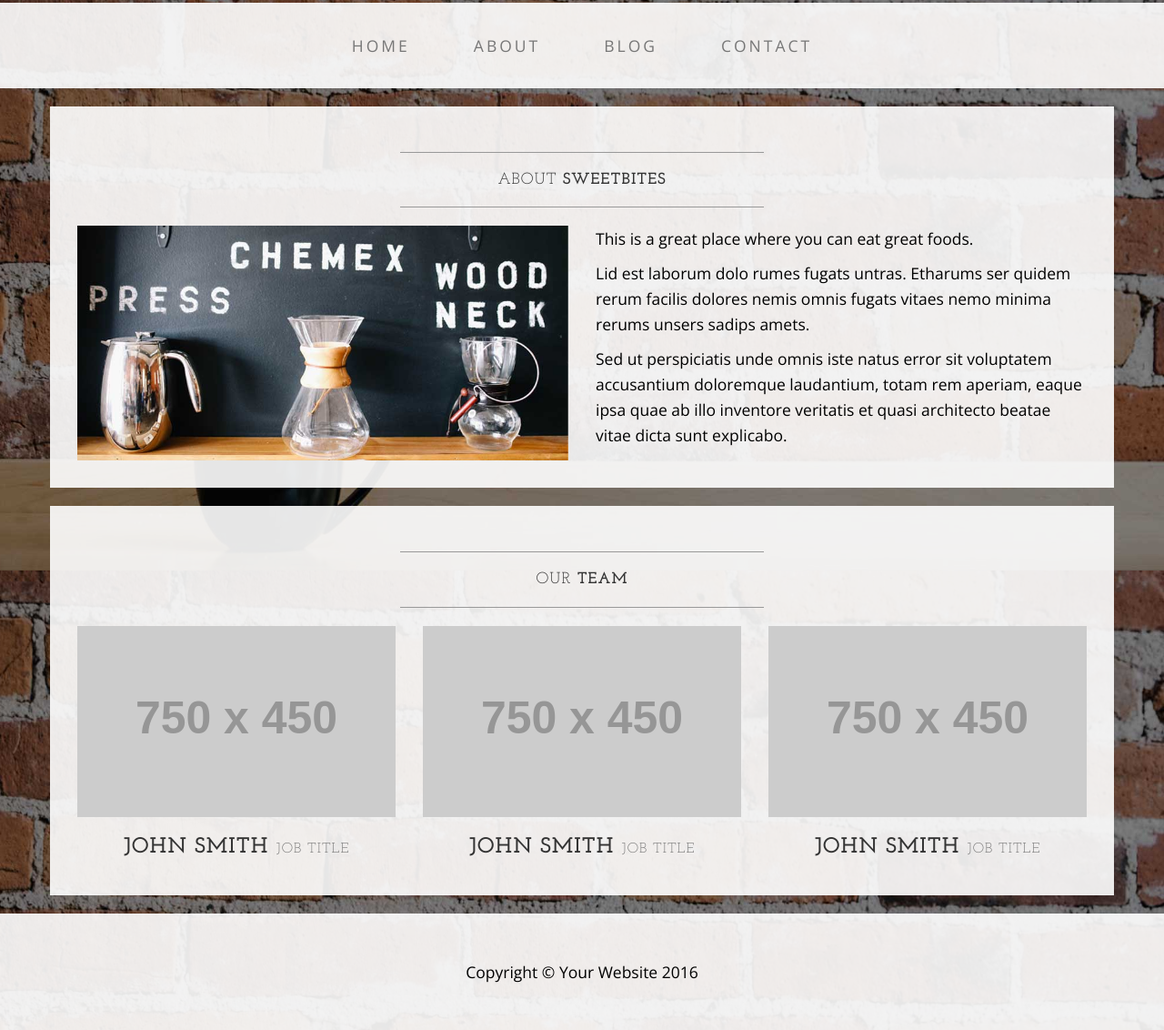
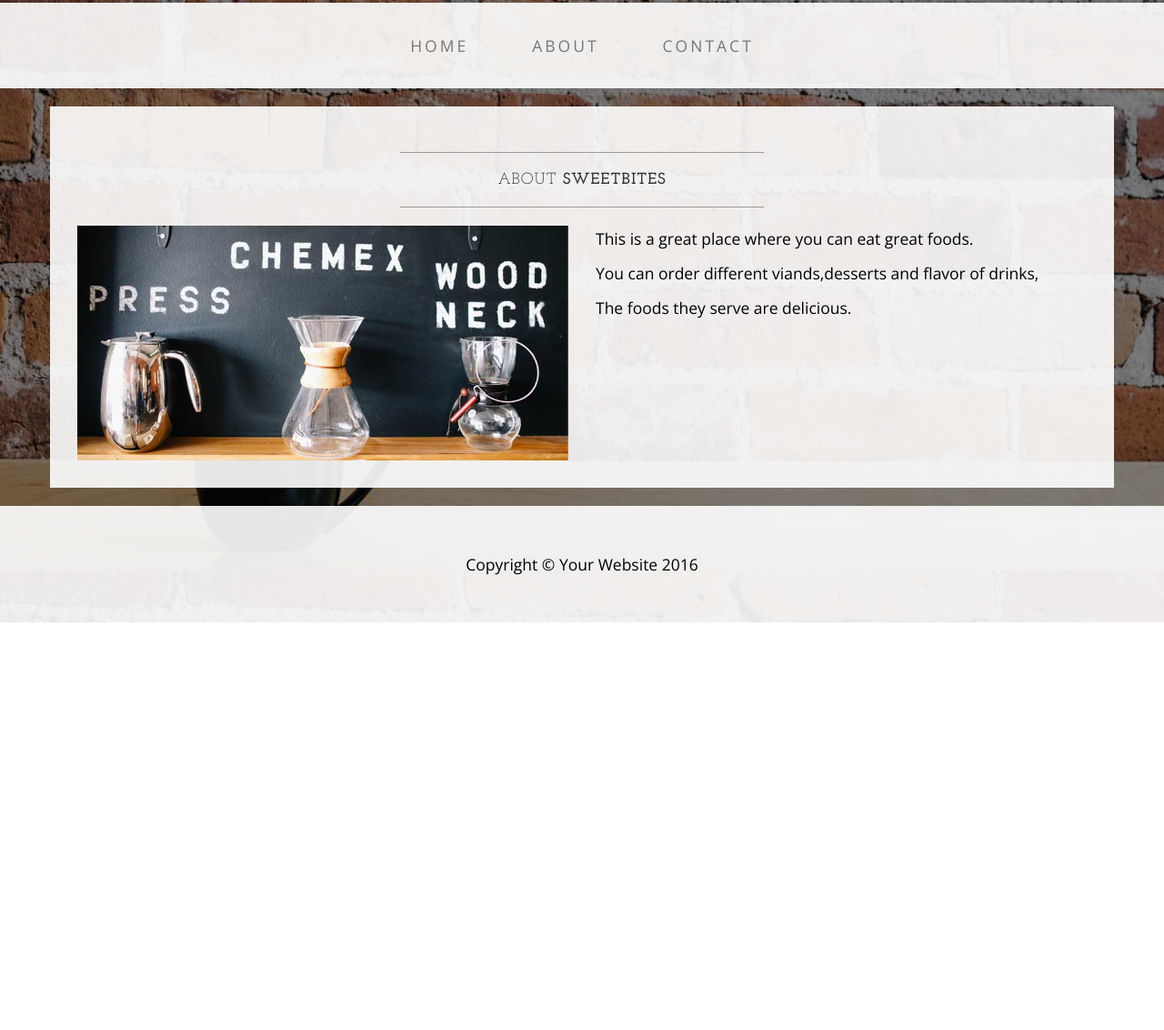
Before and after one commit to meolanonales/business.github.io, a plain HTML site: page about.html in a window 1280 px wide. Shown: the part 173-1305 px from the top of the page at 91% size. After the commit the page ends 857 px from the top, so only its background shows below. Drawn offline with nearby package versions, Linux system fonts and the light colour scheme; placeholder pictures from the web are drawn by us.

Commit message:
Update about.html

```diff
--- a/about.html
+++ b/about.html
@@ -58,9 +58,7 @@
                     <li>
                         <a href="about.html">About</a>
                     </li>
-                    <li>
-                        <a href="blog.html">Blog</a>
-                    </li>
+
                     <li>
                         <a href="contact.html">Contact</a>
                     </li>
@@ -87,43 +85,13 @@
                 </div>
                 <div class="col-md-6">
                     <p>This is a great place where you can eat great foods.</p>
-                    <p>Lid est laborum dolo rumes fugats untras. Etharums ser quidem rerum facilis dolores nemis omnis fugats vitaes nemo minima rerums unsers sadips amets.</p>
-                    <p>Sed ut perspiciatis unde omnis iste natus error sit voluptatem accusantium doloremque laudantium, totam rem aperiam, eaque ipsa quae ab illo inventore veritatis et quasi architecto beatae vitae dicta sunt explicabo.</p>
+                    <p>You can order different viands,desserts and flavor of drinks,</p>
+                    <p>The foods they serve are delicious.</p>
                 </div>
                 <div class="clearfix"></div>
             </div>
         </div>
 
-        <div class="row">
-            <div class="box">
-                <div class="col-lg-12">
-                    <hr>
-                    <h2 class="intro-text text-center">Our
-                        <strong>Team</strong>
-                    </h2>
-                    <hr>
-                </div>
-                <div class="col-sm-4 text-center">
-                    <img class="img-responsive" src="http://placehold.it/750x450" alt="">
-                    <h3>John Smith
-                        <small>Job Title</small>
-                    </h3>
-                </div>
-                <div class="col-sm-4 text-center">
-                    <img class="img-responsive" src="http://placehold.it/750x450" alt="">
-                    <h3>John Smith
-                        <small>Job Title</small>
-                    </h3>
-                </div>
-                <div class="col-sm-4 text-center">
-                    <img class="img-responsive" src="http://placehold.it/750x450" alt="">
-                    <h3>John Smith
-                        <small>Job Title</small>
-                    </h3>
-                </div>
-                <div class="clearfix"></div>
-            </div>
-        </div>
 
     </div>
     <!-- /.container -->
```
